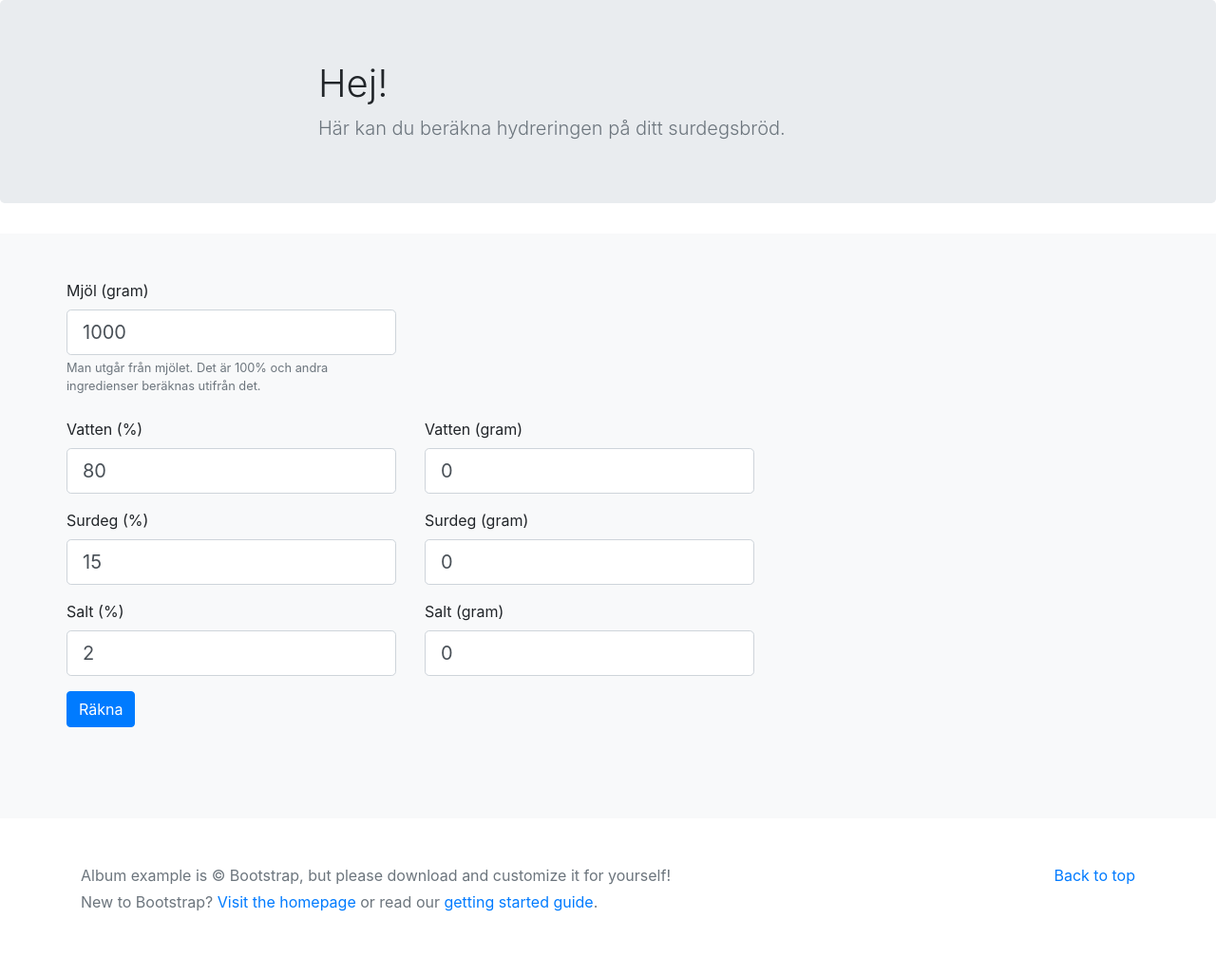
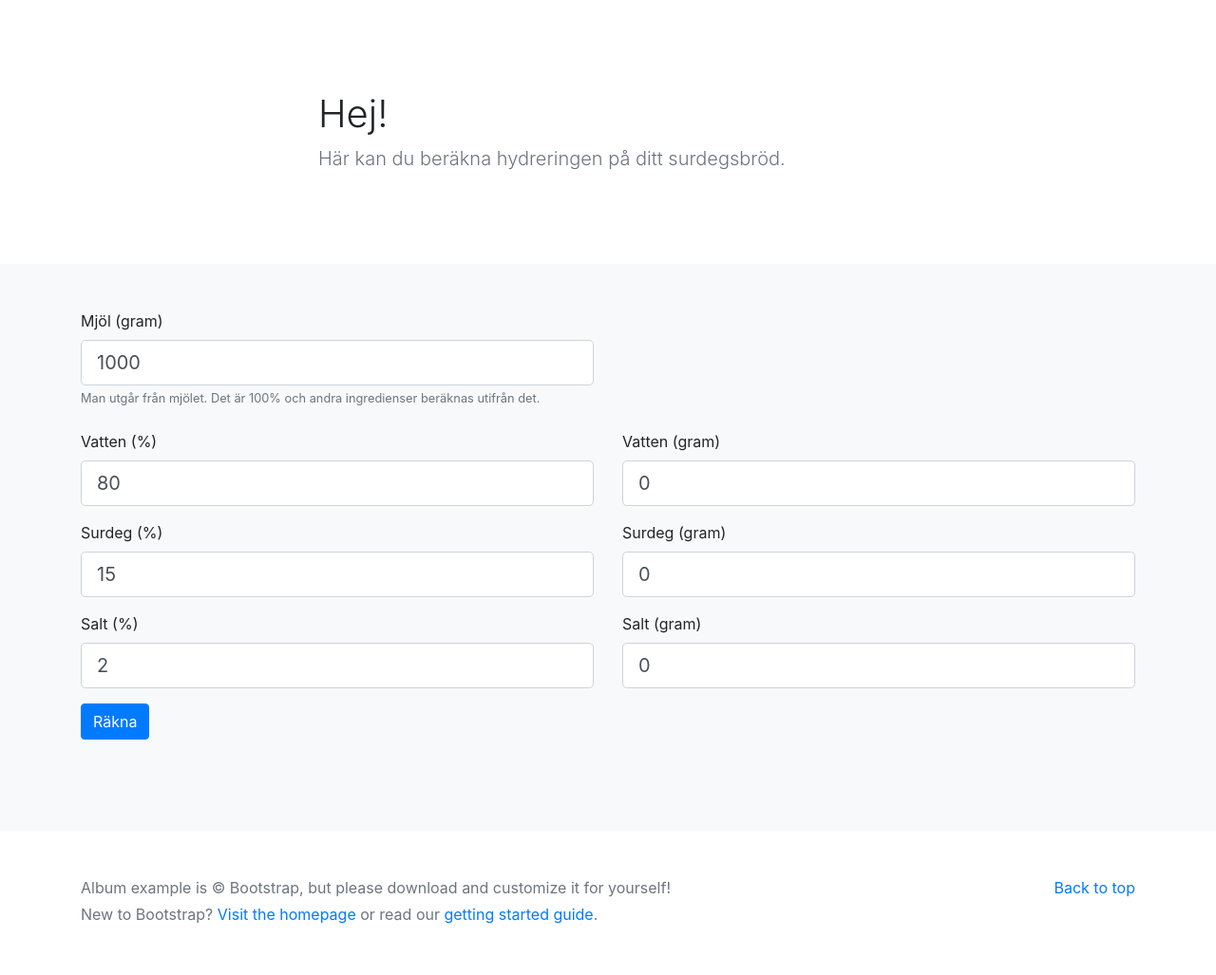
Before and after one commit to psykopotatis/sourdough-calculator, a Django app: page / in a window 1280 px wide. Shown: the part 56-1083 px from the top of the page at 95% size. Before the commit the page ends 1016 px from the top, so only its background shows below. Run offline with Django 3.2, Linux system fonts and the light colour scheme; some libraries are stand-ins or nearby versions.

Commit message:
Move css from base to index

```diff
--- a/templates/sourdough/base.html
+++ b/templates/sourdough/base.html
@@ -32,8 +32,6 @@
             }
         }
     </style>
-    <!-- Custom styles for this template -->
-    <link rel="stylesheet" type="text/css" href="{% static 'sourdough/style.css' %}">
     {% block head %}
     {% endblock %}
 </head>
--- a/templates/sourdough/index.html
+++ b/templates/sourdough/index.html
@@ -4,6 +4,8 @@
 
 {% block head %}
 <link rel="stylesheet" type="text/css" href="{% static 'sourdough/app.css' %}">
+<link rel="stylesheet" type="text/css" href="{% static 'sourdough/index.css' %}">
+
 {% endblock %}
 
 {% block content %}
@@ -18,9 +20,7 @@
 
 <div class="album py-5 bg-light">
     <div class="container">
-        <div class="row">
-            <div id="root"></div>
-        </div>
+        <div id="root"></div>
     </div>
 </div>
 
```
Also changed, not shown: sourdough/static/sourdough/index.css (renamed from sourdough/static/sourdough/style.css).
